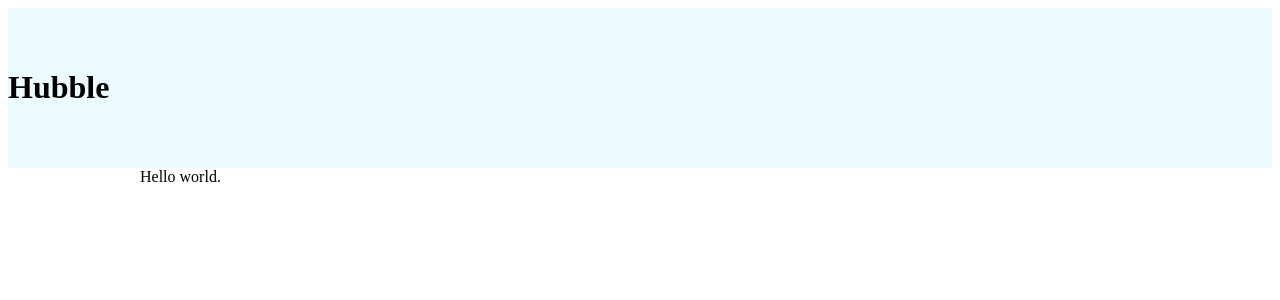
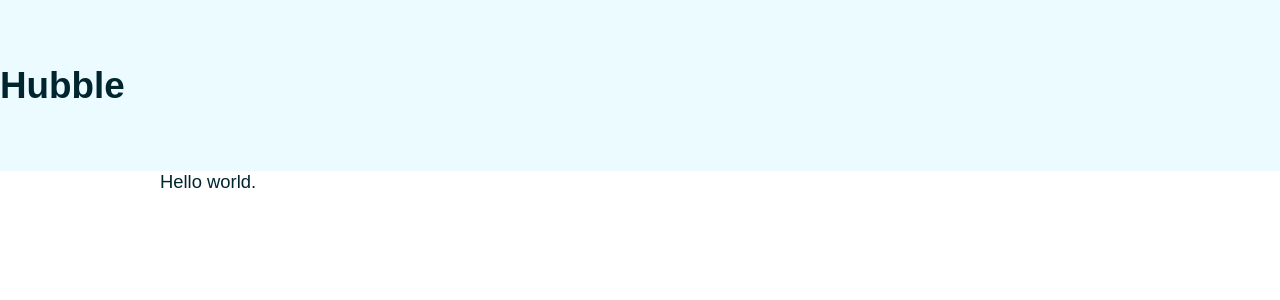
Before and after one commit to SummerinTech/my-app, a React (Create React App) app: page / in a window 1280 px wide. Shown: the top 300 px of the page. Built offline with nearby package versions, Linux system fonts and the light colour scheme.

Commit message:
Create Global Styled Components
Create a Global file for the global style components.

```diff
--- a/src/App.js
+++ b/src/App.js
@@ -1,6 +1,7 @@
 import { ThemeProvider } from "styled-components";
 import { Container } from "./components/styles/Container.styled";
 import Header from "./components/Header";
+import GlobalStyles from "./components/styles/Global";
 
 const theme = {
 	colors: {
@@ -14,6 +15,7 @@
 	return (
 		<ThemeProvider theme={theme}>
 			<>
+				<GlobalStyles />
 				<Header />
 				<Container>Hello world.</Container>
 			</>
--- /dev/null
+++ b/src/components/styles/Global.js
@@ -0,0 +1,30 @@
+import { createGlobalStyle } from "styled-components";
+
+const GlobalStyles = createGlobalStyle`
+
+@import url('htttps://fonts.googleapis.com/css2?
+family=Poppins:wght@300;400;600;700&display=swap');
+
+* {
+  box-sizing: border-box;
+}
+
+body {
+  background: ${({ theme }) => theme.colors.body};
+  color: hsl(192,100%, 9%);
+  font-family:'Poppins', sans-serif;
+  font-size: 1.15em;
+  margin:0;
+}
+
+p {
+  opacity:0.6;
+  line-height: 1.5;
+}
+
+img {
+  max-width:100%;
+}
+`;
+
+export default GlobalStyles;
```
